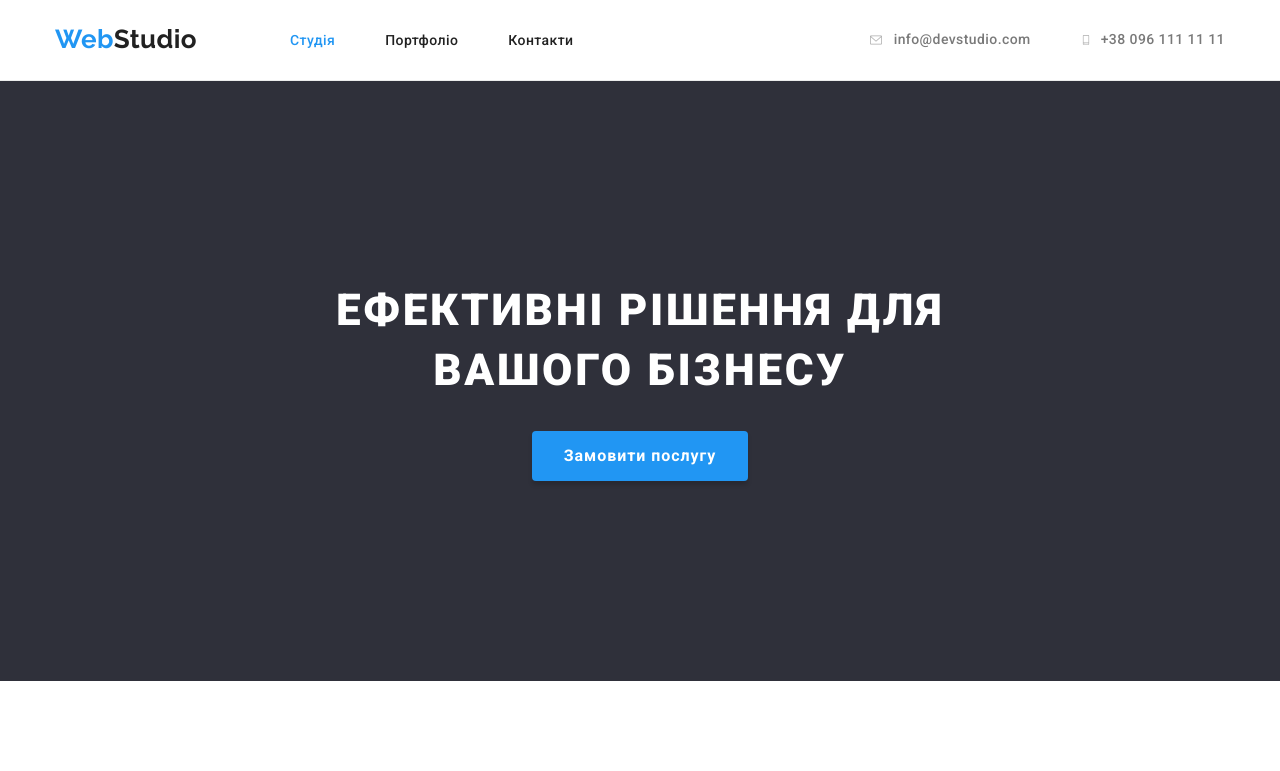
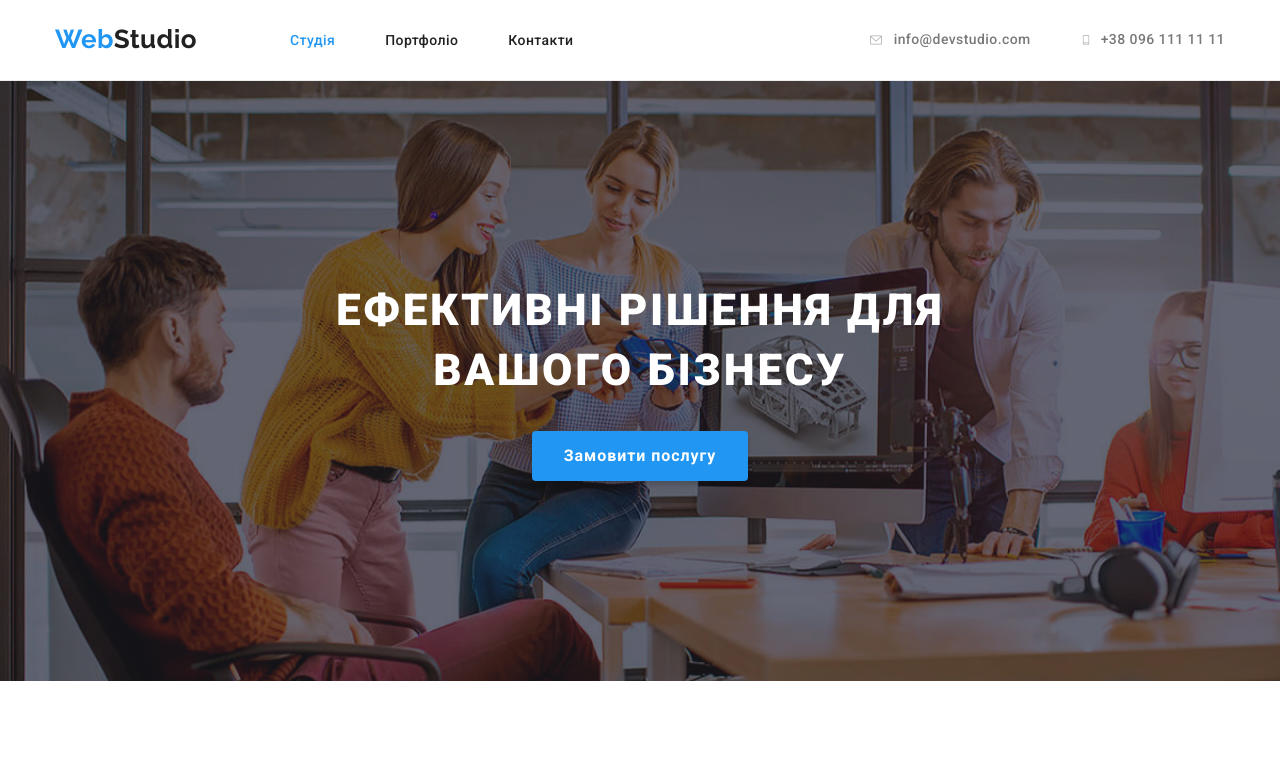
Before and after one commit to strad251/goit-markup-hw-04, a plain HTML site: page index.html in a window 1280 px wide. Shown: the top 771 px of the page. Drawn offline with Linux system fonts and the light colour scheme.

Commit message:
Update styles.css

```diff
--- a/css/styles.css
+++ b/css/styles.css
@@ -101,7 +101,7 @@ h3 {
 .section-hero {
   text-align: center;
   padding: 200px 0;
-  background-image: linear-gradient(rgba(47, 48, 58, 0.4), rgba(47, 48, 58, 0.4)), url(./images/section-hero.jpg);
+  background-image: linear-gradient(rgba(47, 48, 58, 0.4), rgba(47, 48, 58, 0.4)), url(../images/section-hero.jpg);
   background-repeat: no-repeat;
   background-size: cover;
 
```
